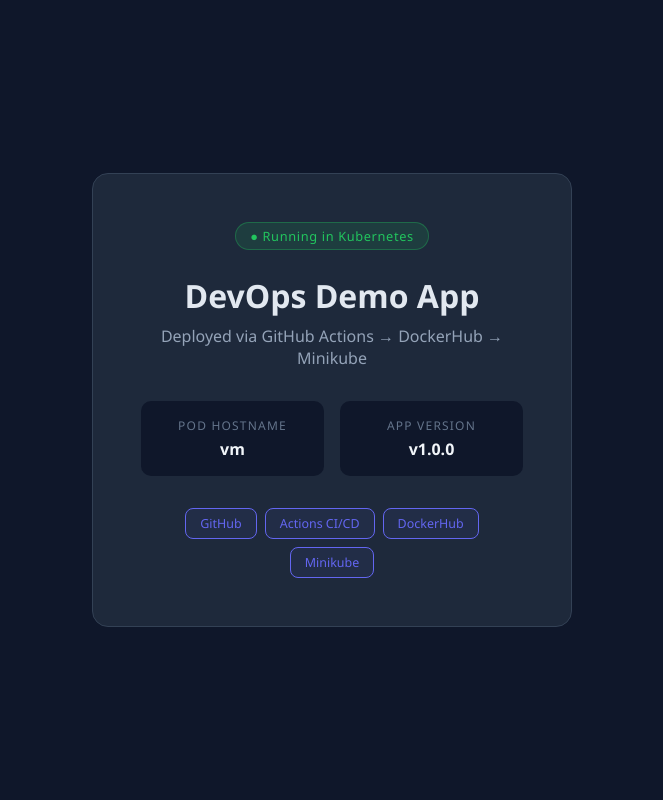
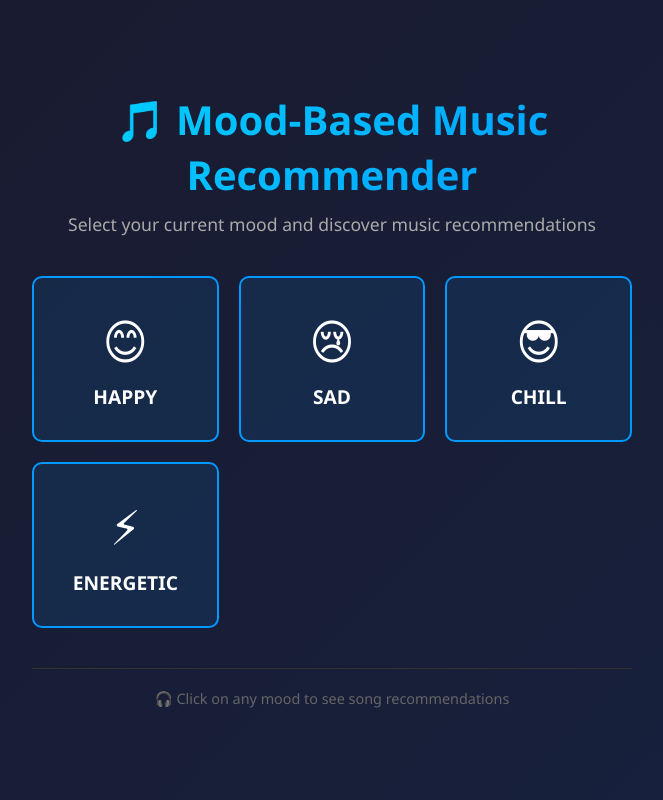
Before and after one commit to Praveen-3012/devops, a Flask app: page / in a window 1280 px wide. Shown: the whole page, without its empty margins (308-971 px from the left). Run offline with Flask 3, Linux system fonts and the light colour scheme.

Commit message:
Upgrade to Mood-Based Music Recommender

```diff
--- a/app/app.py
+++ b/app/app.py
@@ -1,14 +1,67 @@
 from flask import Flask, render_template
 import os
-import socket
 
 app = Flask(__name__)
 
+# Mood-based music data
+MOODS = {
+    "Happy": {
+        "emoji": "😊",
+        "songs": [
+            {"name": "Walking on Sunshine", "artist": "Katrina & The Waves", "youtube": "https://www.youtube.com/results?search_query=Walking+on+Sunshine"},
+            {"name": "Good as Hell", "artist": "Lizzo", "youtube": "https://www.youtube.com/results?search_query=Good+as+Hell+Lizzo"},
+            {"name": "Don't Stop Me Now", "artist": "Queen", "youtube": "https://www.youtube.com/results?search_query=Dont+Stop+Me+Now+Queen"},
+            {"name": "Uptown Funk", "artist": "Mark Ronson ft. Bruno Mars", "youtube": "https://www.youtube.com/results?search_query=Uptown+Funk"},
+            {"name": "Here Comes the Sun", "artist": "The Beatles", "youtube": "https://www.youtube.com/results?search_query=Here+Comes+the+Sun+Beatles"},
+            {"name": "Walking on Sunshine", "artist": "Kat Kramer", "youtube": "https://www.youtube.com/results?search_query=Walking+on+Sunshine"}
+        ]
+    },
+    "Sad": {
+        "emoji": "😢",
+        "songs": [
+            {"name": "Someone Like You", "artist": "Adele", "youtube": "https://www.youtube.com/results?search_query=Someone+Like+You+Adele"},
+            {"name": "Black", "artist": "Pearl Jam", "youtube": "https://www.youtube.com/results?search_query=Black+Pearl+Jam"},
+            {"name": "Skinny Love", "artist": "Bon Iver", "youtube": "https://www.youtube.com/results?search_query=Skinny+Love+Bon+Iver"},
+            {"name": "The Night We Met", "artist": "Lord Huron", "youtube": "https://www.youtube.com/results?search_query=The+Night+We+Met"},
+            {"name": "Creep", "artist": "Radiohead", "youtube": "https://www.youtube.com/results?search_query=Creep+Radiohead"},
+            {"name": "Yesterday", "artist": "The Beatles", "youtube": "https://www.youtube.com/results?search_query=Yesterday+Beatles"}
+        ]
+    },
+    "Chill": {
+        "emoji": "😎",
+        "songs": [
+            {"name": "Sunset Lover", "artist": "Petit Biscuit", "youtube": "https://www.youtube.com/results?search_query=Sunset+Lover+Petit+Biscuit"},
+            {"name": "Weightless", "artist": "Marconi Union", "youtube": "https://www.youtube.com/results?search_query=Weightless+Marconi+Union"},
+            {"name": "Electric Feel", "artist": "MGMT", "youtube": "https://www.youtube.com/results?search_query=Electric+Feel+MGMT"},
+            {"name": "Home", "artist": "Edward Sharpe & The Magnetic Zeros", "youtube": "https://www.youtube.com/results?search_query=Home+Edward+Sharpe"},
+            {"name": "Youth", "artist": "The Night Game", "youtube": "https://www.youtube.com/results?search_query=Youth+The+Night+Game"},
+            {"name": "Dreams", "artist": "Fleetwood Mac", "youtube": "https://www.youtube.com/results?search_query=Dreams+Fleetwood+Mac"}
+        ]
+    },
+    "Energetic": {
+        "emoji": "⚡",
+        "songs": [
+            {"name": "Blinding Lights", "artist": "The Weeknd", "youtube": "https://www.youtube.com/results?search_query=Blinding+Lights+The+Weeknd"},
+            {"name": "Eye of the Tiger", "artist": "Survivor", "youtube": "https://www.youtube.com/results?search_query=Eye+of+the+Tiger+Survivor"},
+            {"name": "Pump It Up", "artist": "Endor", "youtube": "https://www.youtube.com/results?search_query=Pump+It+Up+Endor"},
+            {"name": "Remember the Name", "artist": "Fort Minor", "youtube": "https://www.youtube.com/results?search_query=Remember+the+Name+Fort+Minor"},
+            {"name": "Royals", "artist": "Lorde", "youtube": "https://www.youtube.com/results?search_query=Royals+Lorde"},
+            {"name": "Mr. Brightside", "artist": "The Killers", "youtube": "https://www.youtube.com/results?search_query=Mr+Brightside+The+Killers"}
+        ]
+    }
+}
+
 @app.route("/")
 def index():
-    hostname = socket.gethostname()
-    version  = os.getenv("APP_VERSION", "1.0.0")
-    return render_template("index.html", hostname=hostname, version=version)
+    return render_template("index.html", moods=MOODS)
+
+@app.route("/mood/<mood_name>")
+def mood_result(mood_name):
+    if mood_name not in MOODS:
+        return "Mood not found!", 404
+
+    mood_data = MOODS[mood_name]
+    return render_template("result.html", mood_name=mood_name, mood_data=mood_data)
 
 @app.route("/health")
 def health():
--- a/app/templates/index.html
+++ b/app/templates/index.html
@@ -1,80 +1,128 @@
 <!DOCTYPE html>
 <html lang="en">
 <head>
-  <meta charset="UTF-8" />
-  <meta name="viewport" content="width=device-width, initial-scale=1.0"/>
-  <title>DevOps Demo App</title>
+    <meta charset="UTF-8">
+    <meta name="viewport" content="width=device-width, initial-scale=1.0">
+    <title>Mood-Based Music Recommender</title>
     <style>
-    * { box-sizing: border-box; margin: 0; padding: 0; }
+        * {
+            margin: 0;
+            padding: 0;
+            box-sizing: border-box;
+        }
+
         body {
-      font-family: 'Segoe UI', sans-serif;
-      background: #0f172a;
-      color: #e2e8f0;
-      display: flex; align-items: center; justify-content: center;
+            background: linear-gradient(135deg, #1a1a2e 0%, #16213e 100%);
+            color: #fff;
+            font-family: 'Segoe UI', Tahoma, Geneva, Verdana, sans-serif;
             min-height: 100vh;
+            display: flex;
+            justify-content: center;
+            align-items: center;
+            padding: 20px;
         }
-    .card {
-      background: #1e293b;
-      border: 1px solid #334155;
-      border-radius: 16px;
-      padding: 48px;
+
+        .container {
             text-align: center;
-      max-width: 480px;
-      width: 90%;
+            max-width: 600px;
+            width: 100%;
         }
-    .badge {
-      display: inline-block;
-      background: #22c55e22;
-      color: #22c55e;
-      border: 1px solid #22c55e55;
-      border-radius: 999px;
-      padding: 4px 14px;
-      font-size: 0.8rem;
-      margin-bottom: 24px;
-      letter-spacing: 0.05em;
+
+        h1 {
+            font-size: 2.5em;
+            margin-bottom: 10px;
+            background: linear-gradient(135deg, #00d4ff, #0099ff);
+            -webkit-background-clip: text;
+            -webkit-text-fill-color: transparent;
+            background-clip: text;
         }
-    h1 { font-size: 2rem; font-weight: 700; margin-bottom: 8px; }
-    p  { color: #94a3b8; margin-bottom: 32px; }
-    .info-grid { display: grid; grid-template-columns: 1fr 1fr; gap: 16px; }
-    .info-item {
-      background: #0f172a;
+
+        .subtitle {
+            font-size: 1.1em;
+            color: #aaa;
+            margin-bottom: 40px;
+        }
+
+        .moods-grid {
+            display: grid;
+            grid-template-columns: repeat(auto-fit, minmax(150px, 1fr));
+            gap: 20px;
+            margin-bottom: 30px;
+        }
+
+        .mood-btn {
+            padding: 30px;
+            border: 2px solid #0099ff;
+            background: rgba(0, 153, 255, 0.1);
+            color: #fff;
+            font-size: 1.2em;
             border-radius: 10px;
-      padding: 16px;
+            cursor: pointer;
+            transition: all 0.3s ease;
+            text-decoration: none;
+            display: flex;
+            flex-direction: column;
+            align-items: center;
+            gap: 10px;
+            font-weight: 600;
+            text-transform: uppercase;
         }
-    .info-item .label { font-size: 0.75rem; color: #64748b; text-transform: uppercase; letter-spacing: 0.1em; }
-    .info-item .value { font-size: 1rem; font-weight: 600; color: #f1f5f9; margin-top: 4px; }
-    .pipeline { display: flex; justify-content: center; gap: 8px; margin-top: 32px; flex-wrap: wrap; }
-    .step {
-      background: #0f172a;
-      border: 1px solid #334155;
-      border-radius: 8px;
-      padding: 6px 14px;
-      font-size: 0.78rem;
-      color: #94a3b8;
+
+        .mood-btn:hover {
+            background: rgba(0, 153, 255, 0.3);
+            border-color: #00d4ff;
+            transform: translateY(-5px);
+            box-shadow: 0 10px 20px rgba(0, 153, 255, 0.2);
         }
-    .step.active { border-color: #6366f1; color: #6366f1; background: #6366f111; }
+
+        .emoji {
+            font-size: 2.5em;
+        }
+
+        .footer {
+            margin-top: 40px;
+            padding-top: 20px;
+            border-top: 1px solid #333;
+            color: #666;
+            font-size: 0.9em;
+        }
+
+        @media (max-width: 600px) {
+            h1 {
+                font-size: 2em;
+            }
+
+            .moods-grid {
+                grid-template-columns: 1fr 1fr;
+            }
+
+            .mood-btn {
+                padding: 20px;
+                font-size: 1em;
+            }
+
+            .emoji {
+                font-size: 2em;
+            }
+        }
     </style>
 </head>
 <body>
-  <div class="card">
-    <div class="badge">● Running in Kubernetes</div>
-    <h1>DevOps Demo App</h1>
-    <p>Deployed via GitHub Actions → DockerHub → Minikube</p>
-    <div class="info-grid">
-      <div class="info-item">
-        <div class="label">Pod Hostname</div>
-        <div class="value">{{ hostname }}</div>
+    <div class="container">
+        <h1>🎵 Mood-Based Music Recommender</h1>
+        <p class="subtitle">Select your current mood and discover music recommendations</p>
+
+        <div class="moods-grid">
+            {% for mood_name, mood_data in moods.items() %}
+            <a href="/mood/{{ mood_name }}" class="mood-btn">
+                <span class="emoji">{{ mood_data.emoji }}</span>
+                <span>{{ mood_name }}</span>
+            </a>
+            {% endfor %}
         </div>
-      <div class="info-item">
-        <div class="label">App Version</div>
-        <div class="value">v{{ version }}</div>
-      </div>
-    </div>
-    <div class="pipeline">
-      <div class="step active">GitHub</div>
-      <div class="step active">Actions CI/CD</div>
-      <div class="step active">DockerHub</div>
-      <div class="step active">Minikube</div>
+
+        <div class="footer">
+            <p>🎧 Click on any mood to see song recommendations</p>
         </div>
     </div>
 </body>
--- a/k8s/deployment.yaml
+++ b/k8s/deployment.yaml
@@ -22,8 +22,8 @@
     spec:
       containers:
         - name: devops-demo-app
-          # Replace <YOUR_DOCKERHUB_USERNAME> with your actual DockerHub username
-          image: <YOUR_DOCKERHUB_USERNAME>/devops-demo-app:latest
+          # Replace <YOUR_DOCKERHUB_USERNAME> with your actual DockerHub username (lowercase)
+          image: docker.io/<YOUR_DOCKERHUB_USERNAME_LOWERCASE>/devops-demo-app:latest
           imagePullPolicy: Always
           ports:
             - containerPort: 5000
```
Also changed, not shown: ansible/deploy-app.yml (+14 -4 lines), app/templates/result.html (added, +206 -0 lines). Lines whose indentation alone changed are shown as unchanged.
